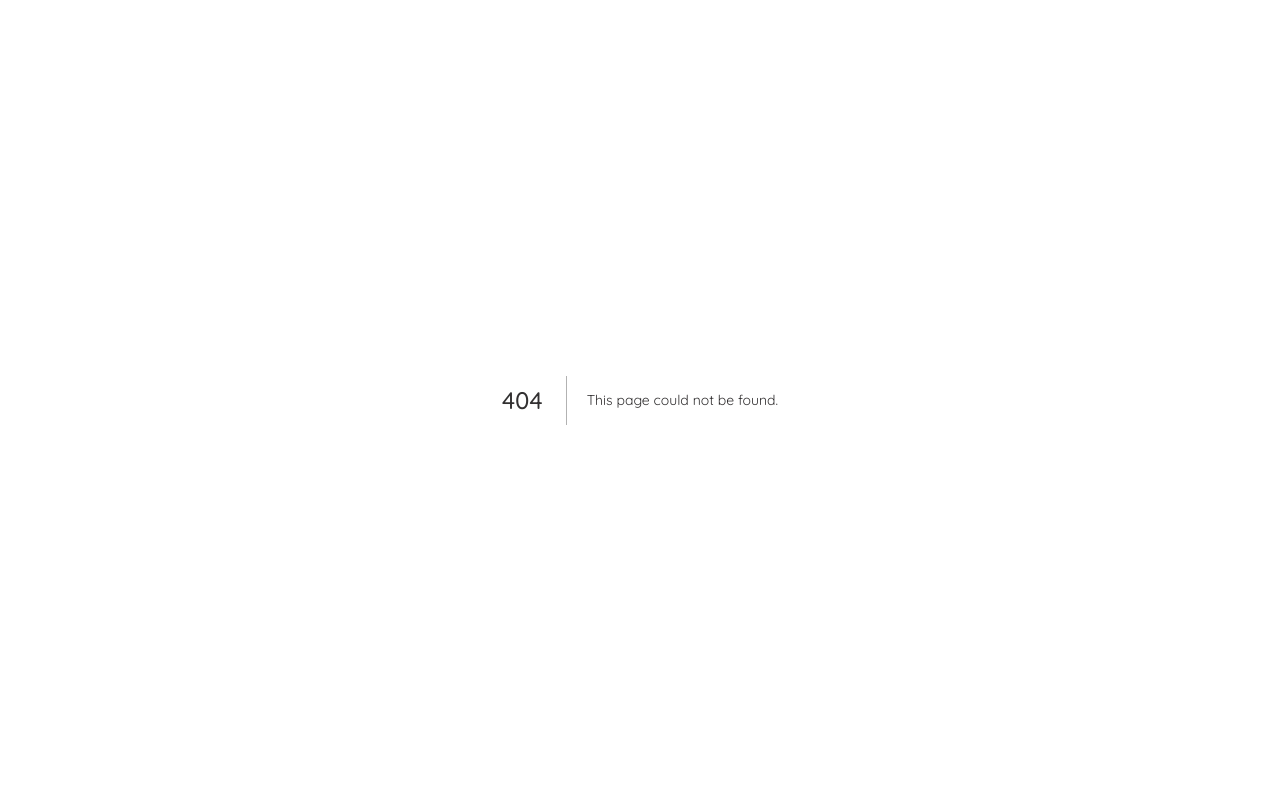
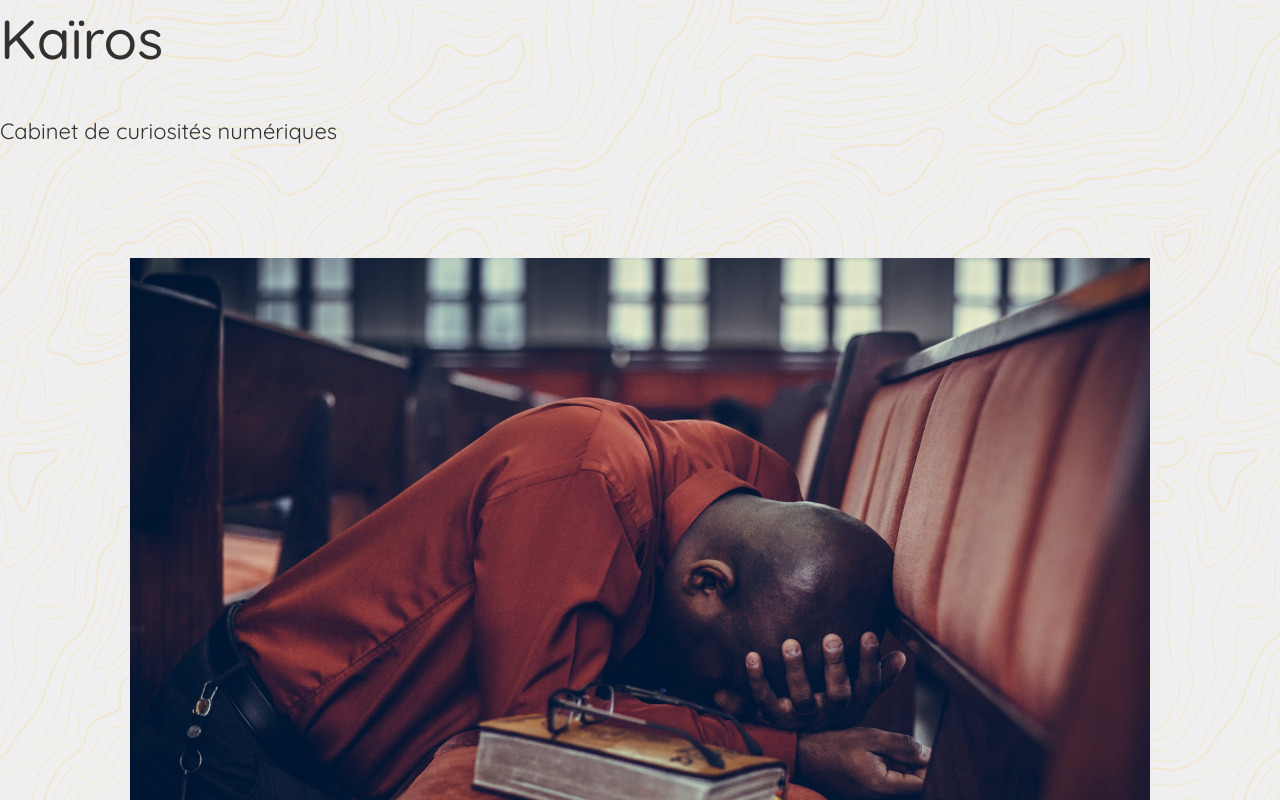
Before and after one commit to kairos666/indie-blog, a Next.js app: page /article/atheisme in a window 1280 px wide. Before the commit this address had no page. Shown: the top 800 px of the page. Built offline with nearby package versions, Linux system fonts and the light colour scheme.

Commit message:
meta tags (generator https://metatags.io/)

```diff
--- a/components/content/PageIllustration.tsx
+++ b/components/content/PageIllustration.tsx
@@ -22,7 +22,7 @@ const PageIllustration:FC<PageIllustrationProps> = ({ children }) => {
     return (
         <figure className={ styles['page-illustration-container'] }>
             { imgNode }
-            { figcaptionNode.length !== 0
+            { figcaptionNode && figcaptionNode.length !== 0
                 ? <figcaption className={ styles['page-illustration-caption'] }>{ figcaptionNode }</figcaption>
                 : null
             }
--- /dev/null
+++ b/pages/article/atheisme.tsx
@@ -0,0 +1,34 @@
+import type { NextPage } from 'next';
+import Head from 'next/head';
+import PageIllustration from '../../components/content/PageIllustration';
+import GenericPageLayout from '../../components/layouts/GenericPageLayouts';
+
+const AtheismCustomArticle: NextPage = () => {
+    return (
+        <>
+            <Head>
+                <title>L'athéisme</title>
+                <meta name="title" content="L'athéisme" />
+                <meta name="description" content="L'athéisme, pourquoi et quand se désigner comme athée ?" />
+                <meta property="og:type" content="website" />
+                <meta property="og:url" content="https://blog.com/article/atheisme" />
+                <meta property="og:title" content="L'athéisme" />
+                <meta property="og:description" content="L'athéisme, pourquoi et quand se désigner comme athée ?" />
+                <meta property="og:image" content="https://blog.com/illustrations/samuel-martins-3U7HcqkIbb4-unsplash.jpg" />
+                <meta property="twitter:card" content="summary_large_image"/>
+                <meta property="twitter:url" content="https://blog.com/article/atheisme"/>
+                <meta property="twitter:title" content="L'athéisme"/>
+                <meta property="twitter:description" content="L'athéisme, pourquoi et quand se désigner comme athée ?"/>
+                <meta property="twitter:image" content="https://blog.com/illustrations/samuel-martins-3U7HcqkIbb4-unsplash.jpg"/>
+            </Head>
+            <GenericPageLayout>
+                <PageIllustration>
+                    <img src="/illustrations/samuel-martins-3U7HcqkIbb4-unsplash.jpg" width="1920" height="1280" />
+                    <p>Photo de <a href="https://unsplash.com/@samuelmartins7" target="_blank" rel="noopener noreferrer">Samuel Martins</a> sur <a href="https://unsplash.com" target="_blank" rel="noopener noreferrer">Unsplash</a></p>
+                </PageIllustration>
+            </GenericPageLayout>
+        </>
+    )
+}
+
+export default AtheismCustomArticle;
```
Also changed, not shown: public/illustrations/samuel-martins-3U7HcqkIbb4-unsplash.jpg (added).
